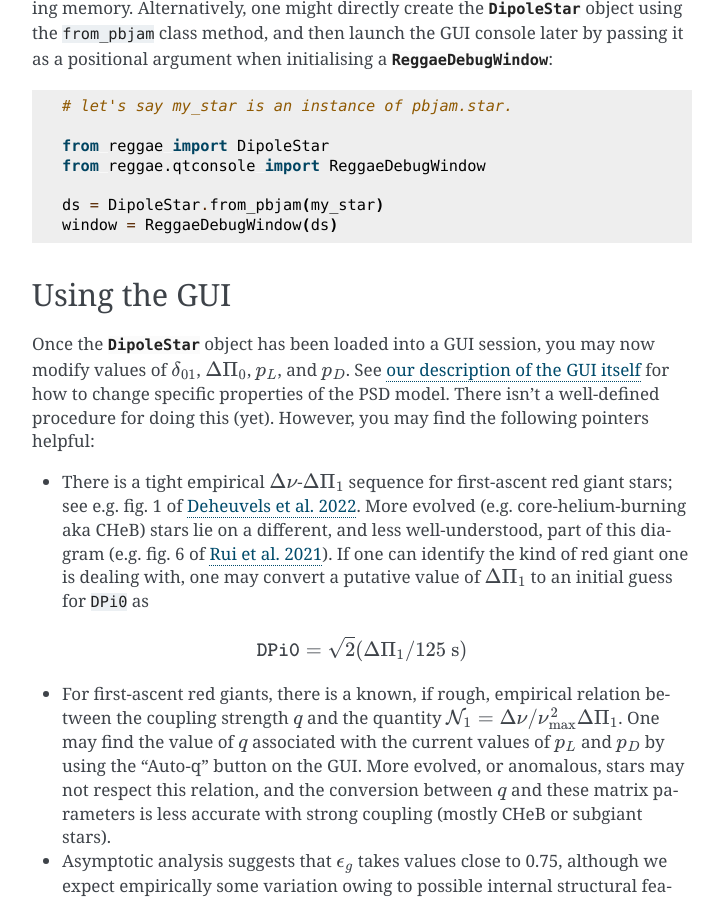
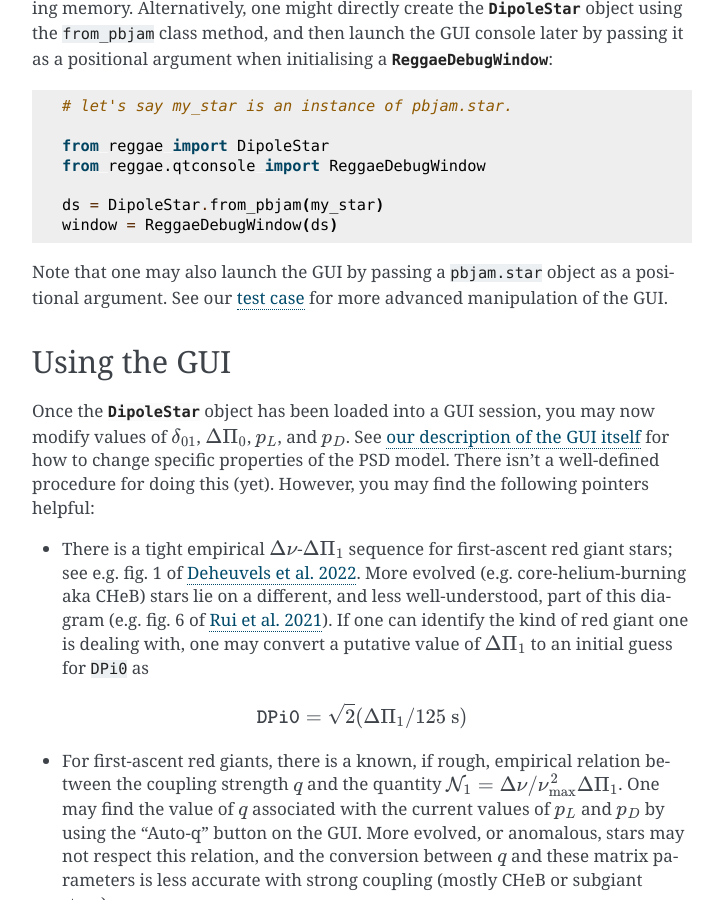
Before and after one commit to darthoctopus/reggae, a Sphinx documentation site: the page built from docs/quickstart.md, in a window 1280 px wide and 900 px high, scrolled down 838 px. Shown: the whole window, without its empty margins (388-1111 px from the left). Built offline with Sphinx 7.4.7, drawn with Linux system fonts in a browser that asks for light colours.

Commit message:
add link to test case

````diff
--- a/docs/quickstart.md
+++ b/docs/quickstart.md
@@ -37,6 +37,8 @@ ds = DipoleStar.from_pbjam(my_star)
 window = ReggaeDebugWindow(ds)
 ```
 
+Note that one may also launch the GUI by passing a `pbjam.star` object as a positional argument. See our [test case](https://github.com/darthoctopus/reggae/blob/master/test/jamie/test.py) for more advanced manipulation of the GUI.
+
 ## Using the GUI
 
 Once the {class}`~reggae.dipolestar.DipoleStar` object has been loaded into a GUI session, you may now modify values of $\delta_{01}$, $\Delta\Pi_0$, $p_L$, and $p_D$. See [our description of the GUI itself](project:usage.md) for how to change specific properties of the PSD model. There isn't a well-defined procedure for doing this (yet). However, you may find the following pointers helpful:
````
